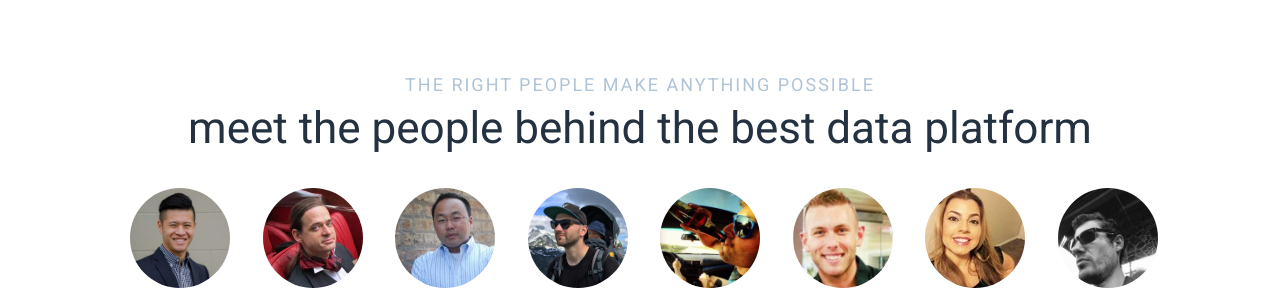
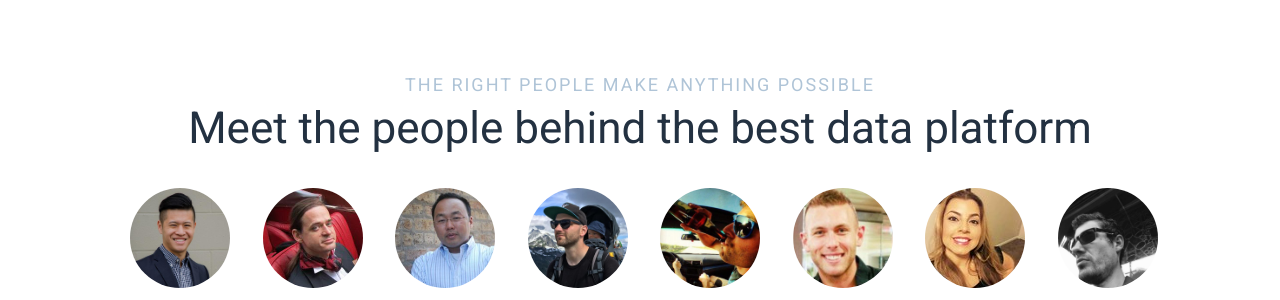
Before and after one commit to keboola/website, a Jekyll site: the page built from _about/about.md, in a window 1280 px wide and 900 px high, scrolled down 2050 px. Shown: the part 158-458 px from the top of the window. Built offline with Jekyll 4.4.1, drawn with Linux system fonts in a browser that asks for light colours; nearby versions of some CDN libraries.

```diff
--- a/_about/about.md
+++ b/_about/about.md
@@ -65,7 +65,7 @@ page_sections:
   block: hr
 - template: article-about-team
   block: article-about-team
-  title: meet the people behind the best data platform
+  title: Meet the people behind the best data platform
   subtitle: The right people make anything possible
   list:
   - name: Marcus
```
